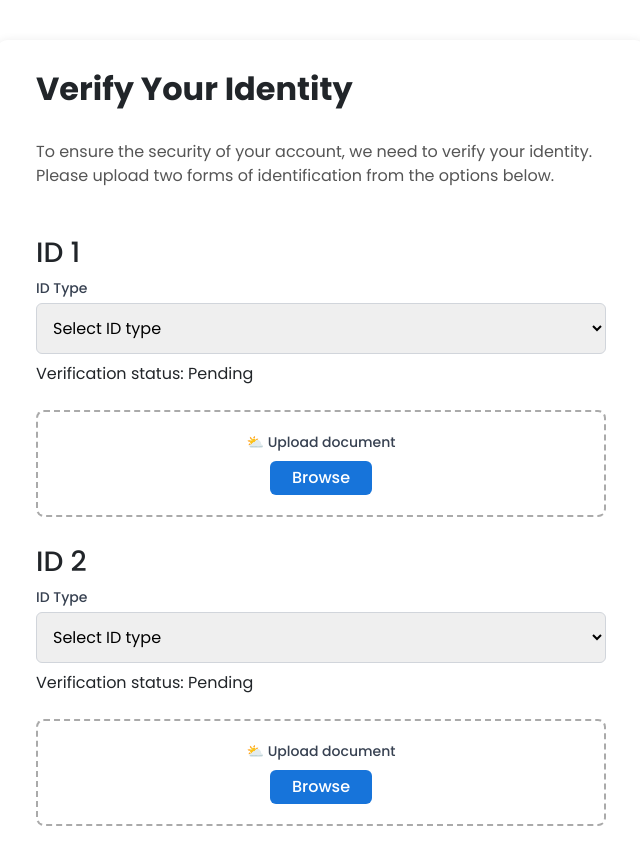
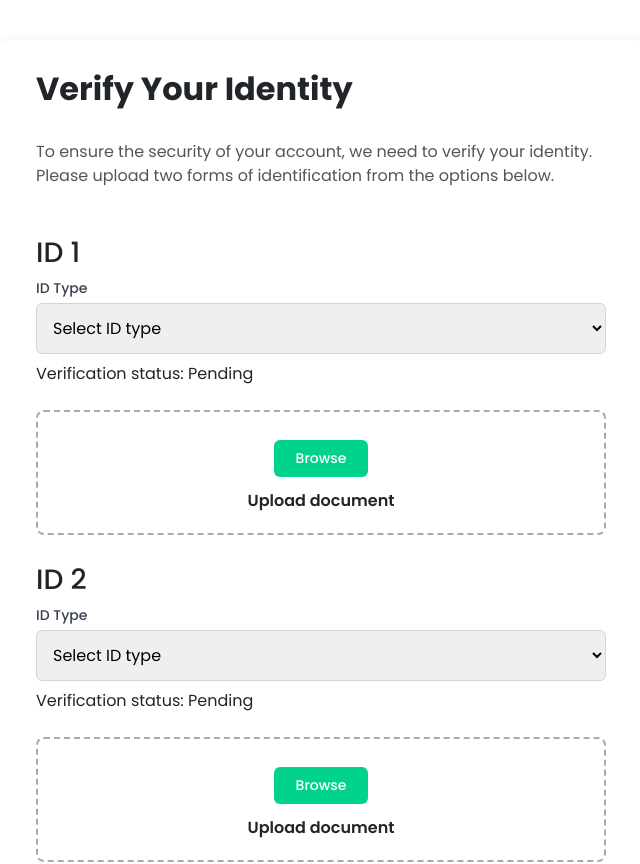
Before and after one commit to Chetanya2001/car-rent-app-frontend, a React (Vite) app: page /my-documents in a window 1280 px wide. Shown: the top 864 px of the page, without its empty margins (319-959 px from the left). Built offline with nearby package versions, Linux system fonts and the light colour scheme.

Commit message:
my documents changed:

```diff
--- a/src/pages/MyDocuments/MyDocuments.tsx
+++ b/src/pages/MyDocuments/MyDocuments.tsx
@@ -111,36 +111,30 @@ function DocumentSection({
             userSelect: "none",
           }}
         >
-          <label htmlFor={`upload-${label}`} style={{ cursor: "pointer" }}>
+          <label
+            htmlFor={`upload-${label}`}
+            style={{
+              cursor: "pointer",
+              display: "inline-block",
+              padding: "8px 22px",
+              backgroundColor: "#01d28e",
+              color: "#fff",
+              borderRadius: "6px",
+              fontWeight: 500,
+              marginTop: "8px",
+            }}
+          >
+            Browse
+          </label>
           <input
             type="file"
             id={`upload-${label}`}
             style={{ display: "none" }}
             onChange={handleFileChange}
           />
-            <div>
-              <span role="img" aria-label="upload">
-                ⛅
-              </span>{" "}
+          <div style={{ marginTop: "12px", fontWeight: "600" }}>
             Upload document
-              <br />
-              <button
-                type="button"
-                style={{
-                  margin: "8px 0 0",
-                  background: "#1774da",
-                  color: "#fff",
-                  border: "none",
-                  padding: "5px 22px",
-                  borderRadius: "6px",
-                  fontWeight: 500,
-                  cursor: "pointer",
-                }}
-              >
-                Browse
-              </button>
           </div>
-          </label>
         </div>
       )}
     </div>
@@ -211,7 +205,7 @@ export default function MyDocumentsPage() {
       <button
         type="submit"
         style={{
-          background: "#1774da",
+          background: "#01d28e",
           color: "#fff",
           border: "none",
           fontWeight: "700",
```
Lines whose indentation alone changed are shown as unchanged.
